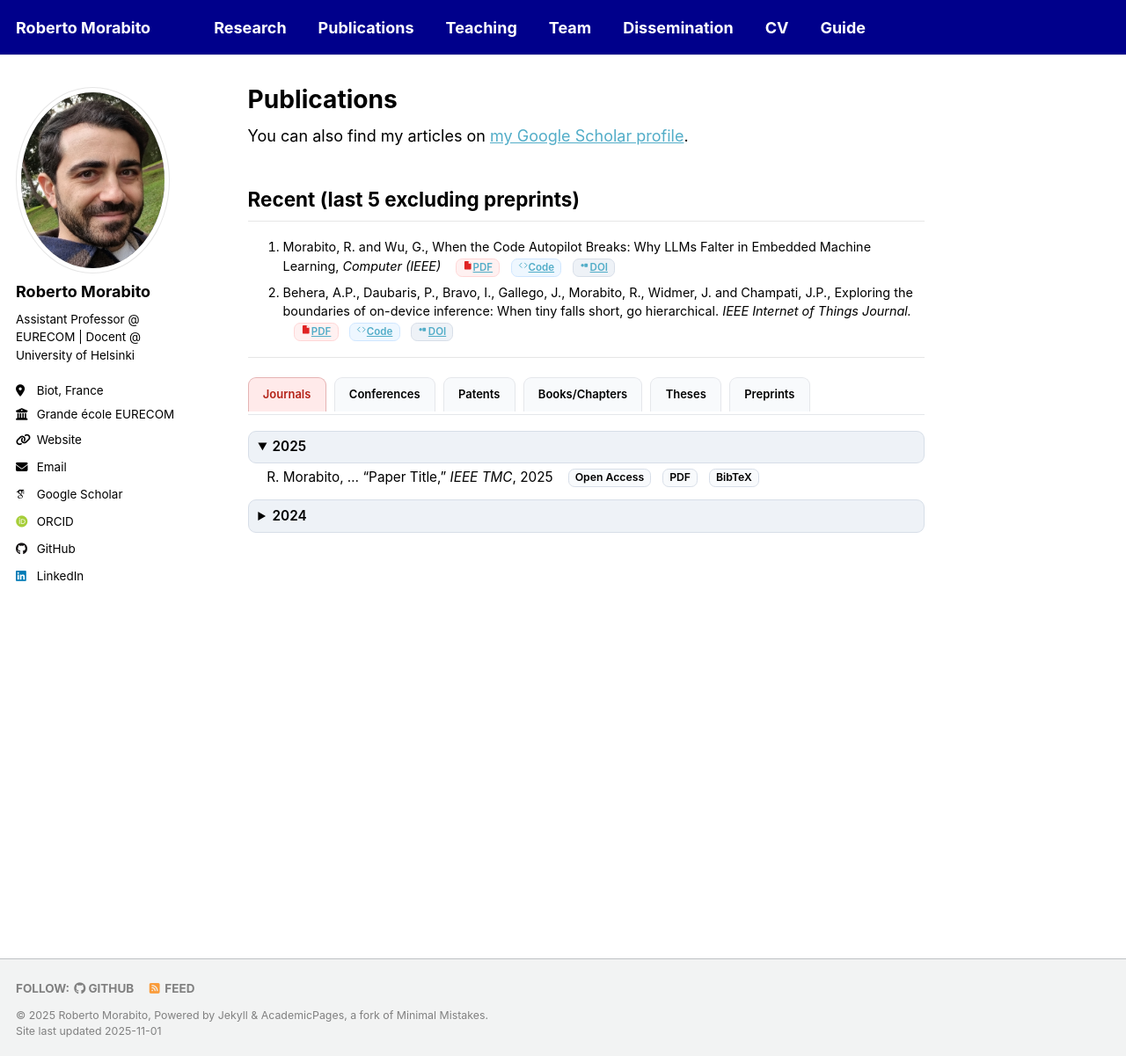
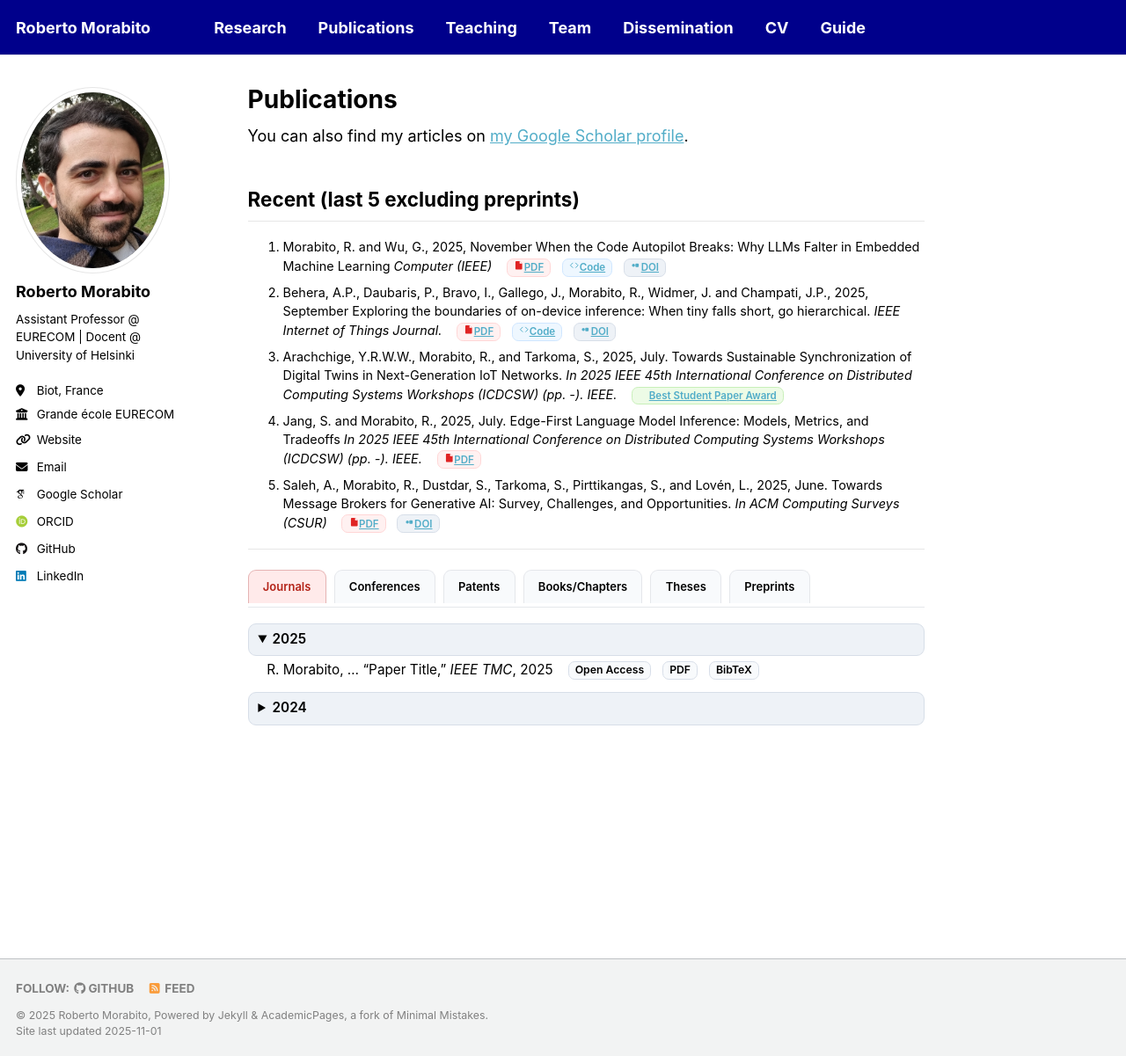
Before and after one commit to robertmora/robertmora.github.io, a Jekyll site: the page built from _pages/publications.html, in a window 1280 px wide and 1201 px high. Shown: the whole window at 88% size. Built offline with Jekyll 4.4.1, drawn with Linux system fonts in a browser that asks for light colours; some web fonts are replaced; a script that is not in the unit is left out.

Commit message:
Update publications.html

```diff
--- a/_pages/publications.html
+++ b/_pages/publications.html
@@ -16,7 +16,7 @@ author_profile: true
 <h2 id="recent">Recent (last 5 excluding preprints)</h2>
 <ol>
   <li>
-    Morabito, R. and Wu, G., When the Code Autopilot Breaks: Why LLMs Falter in Embedded Machine Learning, <em>Computer (IEEE)</em>
+    Morabito, R. and Wu, G., 2025, November When the Code Autopilot Breaks: Why LLMs Falter in Embedded Machine Learning <em>Computer (IEEE)</em>
     <span class="pub-badges">
       <a class="badge is-pdf" href="https://arxiv.org/pdf/2509.10946" target="_blank" rel="noopener noreferrer"><svg><use href="#i-pdf"/></svg><span>PDF</span></a>
       <a class="badge is-code" href="https://github.com/robertmora/embeddedML-autopilot-failures" target="_blank" rel="noopener noreferrer"><svg><use href="#i-code"/></svg><span>Code</span></a>
@@ -24,12 +24,30 @@ author_profile: true
     </span>
   </li>
   <li>
-    Behera, A.P., Daubaris, P., Bravo, I., Gallego, J., Morabito, R., Widmer, J. and Champati, J.P., Exploring the boundaries of on-device inference: When tiny falls short, go hierarchical. <em>IEEE Internet of Things Journal.</em>
+    Behera, A.P., Daubaris, P., Bravo, I., Gallego, J., Morabito, R., Widmer, J. and Champati, J.P., 2025, September Exploring the boundaries of on-device inference: When tiny falls short, go hierarchical. <em>IEEE Internet of Things Journal.</em>
     <span class="pub-badges">
       <a class="badge is-pdf" href="https://arxiv.org/pdf/2407.11061" target="_blank" rel="noopener noreferrer"><svg><use href="#i-pdf"/></svg><span>PDF</span></a>
       <a class="badge is-code" href="https://github.com/JoseGaDel/Hierarchical-Inference" target="_blank" rel="noopener noreferrer"><svg><use href="#i-code"/></svg><span>Code</span></a>
       <a class="badge is-doi" href="https://ieeexplore.ieee.org/document/11066245" target="_blank" rel="noopener noreferrer"><svg><use href="#i-doi"/></svg><span>DOI</span></a>
     </span>
+  </li>
+  <li>
+    Arachchige, Y.R.W.W., Morabito, R., and Tarkoma, S., 2025, July. Towards Sustainable Synchronization of Digital Twins in Next-Generation IoT Networks. <em>In 2025 IEEE 45th International Conference on Distributed Computing Systems Workshops (ICDCSW) (pp. -). IEEE.</em>
+    <span class="pub-badges">
+      <a class="badge is-award" href="https://www.helsinki.fi/en/faculty-science/news/best-student-paper-award-international-conference-distributed-computing-systems" target="_blank" rel="noopener noreferrer"><svg><use href="#is-award"/></svg><span>Best Student Paper Award</span></a>
+    </span>
+  </li>
+  <li>
+    Jang, S. and Morabito, R., 2025, July. Edge-First Language Model Inference: Models, Metrics, and Tradeoffs <em>In 2025 IEEE 45th International Conference on Distributed Computing Systems Workshops (ICDCSW) (pp. -). IEEE.</em>
+    <span class="pub-badges">
+      <a class="badge is-pdf" href="https://arxiv.org/pdf/2505.16508" target="_blank" rel="noopener noreferrer"><svg><use href="#i-pdf"/></svg><span>PDF</span></a>
+    </span>
+  </li>
+  <li>
+    Saleh, A., Morabito, R., Dustdar, S., Tarkoma, S., Pirttikangas, S., and Lovén, L., 2025, June. Towards Message Brokers for Generative AI: Survey, Challenges, and Opportunities. <em>In ACM Computing Surveys (CSUR)</em>
+    <span class="pub-badges">
+      <a class="badge is-pdf" href="https://arxiv.org/pdf/2312.14647" target="_blank" rel="noopener noreferrer"><svg><use href="#i-pdf"/></svg><span>PDF</span></a>
+      <a class="badge is-doi" href="https://dl.acm.org/doi/10.1145/3742891" target="_blank" rel="noopener noreferrer"><svg><use href="#i-doi"/></svg><span>DOI</span></a>
   </li>
   <!-- … up to 10 items -->
 </ol>
```
